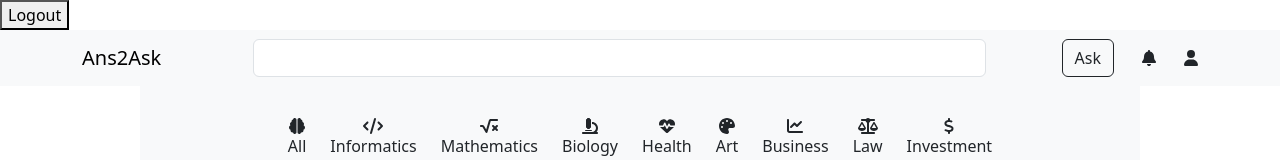
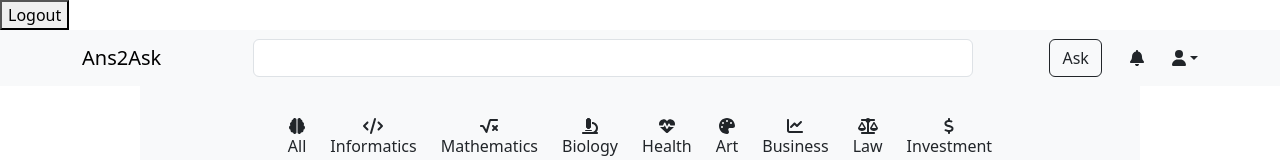
Before and after one commit to maikyh/Ans2Ask, a React (Create React App) app in the folder ans2ask-ui/: page /home in a window 1280 px wide. Shown: the top 160 px of the page. Built offline with nearby package versions, Linux system fonts and the light colour scheme; sample sign-in values are in the browser's storage.

Commit message:
Added a dropdown on the FaUser icon at the navbar

```diff
--- a/ans2ask-ui/package.json
+++ b/ans2ask-ui/package.json
@@ -12,6 +12,7 @@
     "@testing-library/user-event": "^13.5.0",
     "bootstrap": "^5.3.0",
     "react": "^18.2.0",
+    "react-bootstrap": "^2.8.0",
     "react-dom": "^18.2.0",
     "react-router-dom": "^6.14.1",
     "react-scripts": "5.0.1",
--- a/ans2ask-ui/src/components/Navbar/Navbar.jsx
+++ b/ans2ask-ui/src/components/Navbar/Navbar.jsx
@@ -1,6 +1,8 @@
 import React from "react";
+import { NavDropdown } from 'react-bootstrap';
 import { FontAwesomeIcon } from "@fortawesome/react-fontawesome";
-import { faBell, faUser } from "@fortawesome/free-solid-svg-icons";
+import { faBell, faUser, faSignOutAlt } from "@fortawesome/free-solid-svg-icons";
+import 'bootstrap/dist/css/bootstrap.css';
 import "./Navbar.css";
 
 export default function Navbar() {
@@ -17,9 +19,11 @@ export default function Navbar() {
                         <div style={{ marginLeft: "1.75rem" }}>
                             <FontAwesomeIcon icon={faBell} />
                         </div>
-                        <div style={{ marginLeft: "1.75rem" }}>
-                            <FontAwesomeIcon icon={faUser} />
-                        </div>
+                        <NavDropdown style={{ marginLeft: "1.75rem" }} alignRight title={<FontAwesomeIcon icon={faUser} />} id="basic-nav-dropdown">
+                            <NavDropdown.Item href="#profile">View Profile</NavDropdown.Item>
+                            <NavDropdown.Divider />
+                            <NavDropdown.Item href="#logout">Log Out &nbsp; <FontAwesomeIcon icon={faSignOutAlt} /></NavDropdown.Item>
+                        </NavDropdown>
                     </div>
                 </div>
             </div>
```
Also changed, not shown: 1 other file (tests, documents, lock files or other folders).
